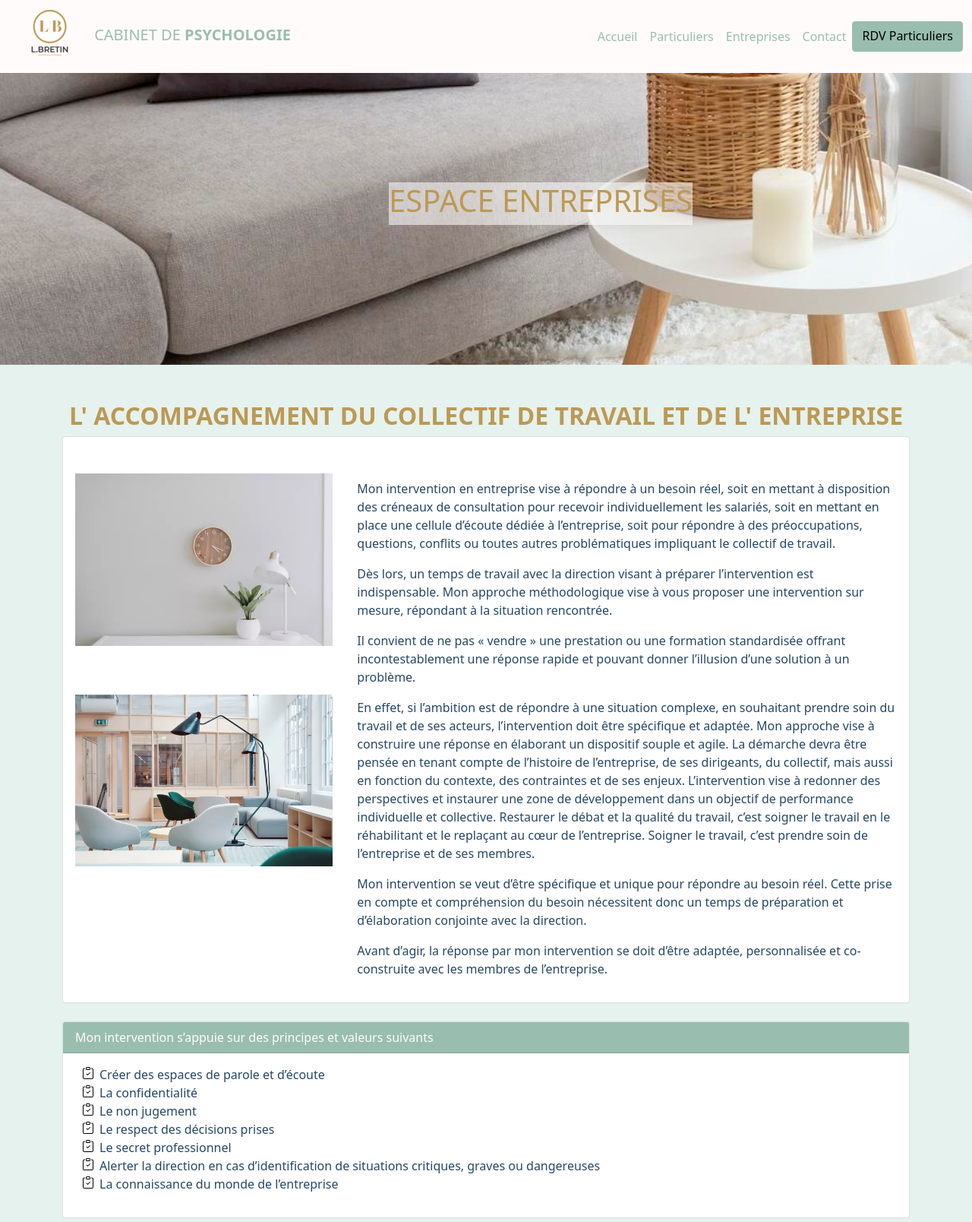
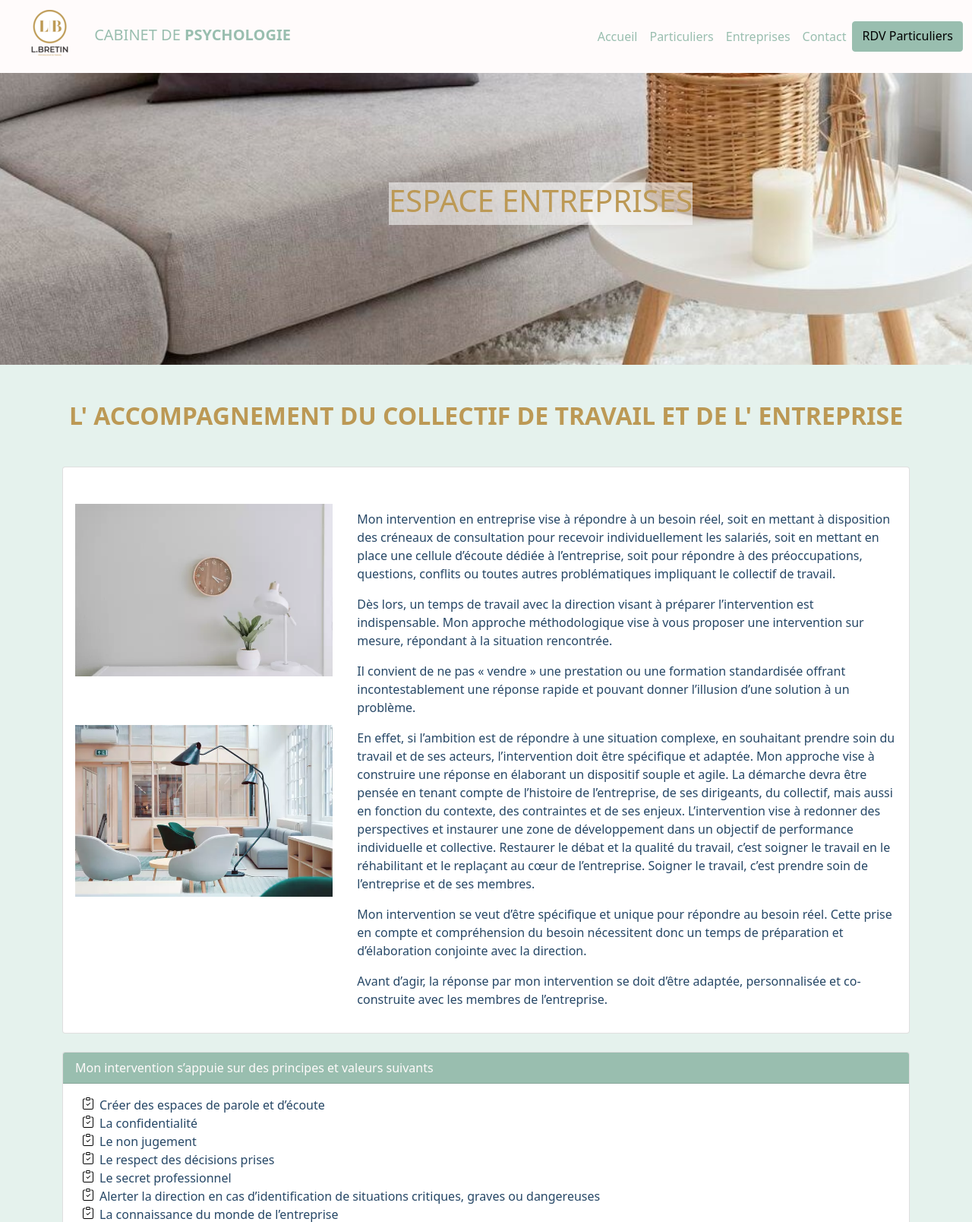
Before and after one commit to WildCodeSchool/orleans-202103-php-project-bretin, a Symfony app: template templates/Companies/index.html.twig in a window 1280 px wide. Shown: the top 1608 px of the page at 76% size. Run offline with Twig, Linux system fonts and the light colour scheme; the template is opened without the code that fills it, so the values that code supplies are empty; style sheets or scripts are compiled from the project's sources; some libraries are stand-ins or nearby versions.

Commit message:
fix padding h2 page entreprise

```diff
--- a/templates/Companies/index.html.twig
+++ b/templates/Companies/index.html.twig
@@ -19,7 +19,7 @@
 		<div class="container_description">
 			<h2 class="subtitle text-center pt-5 text-uppercase">L' accompagnement du collectif de travail et de l' entreprise</h2>
 			<div class="container justify-content-center">
-				<div class="card mb-4">
+				<div class="card mb-4 mt-5">
 					<div class="row g-0">
 						<div class="col-md-4">
 							<img src="{{ asset('build/images/plant.webp') }}" class="img-fluid rounded-center px-3 py-5" alt="plant_picture">
@@ -76,7 +76,7 @@
 				<div class="card-header bg-primary text-light">Mon offre personnalisée</div>
 				<div class="card mb-4">
 					<div class="row g-0">
-						<div class="col-md-4">
+						<div class="col-md-8 col-lg">
 							<img src="{{ asset('build/images/hands.jpg') }}" class="img-fluid rounded-center px-5 py-5" alt="hands_picture">
 							<img src="{{ asset('build/images/mbti-logo.png') }}" class="card-img-mbti px-5 py-5 " alt="logo_mbti">
 							<ul>
```
